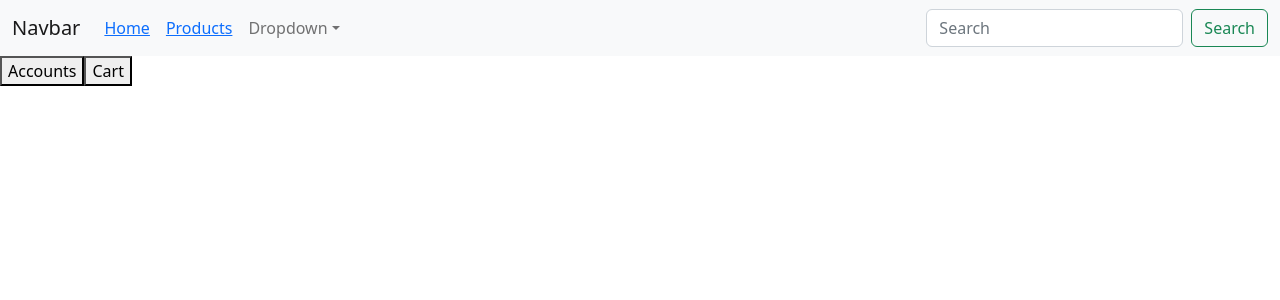
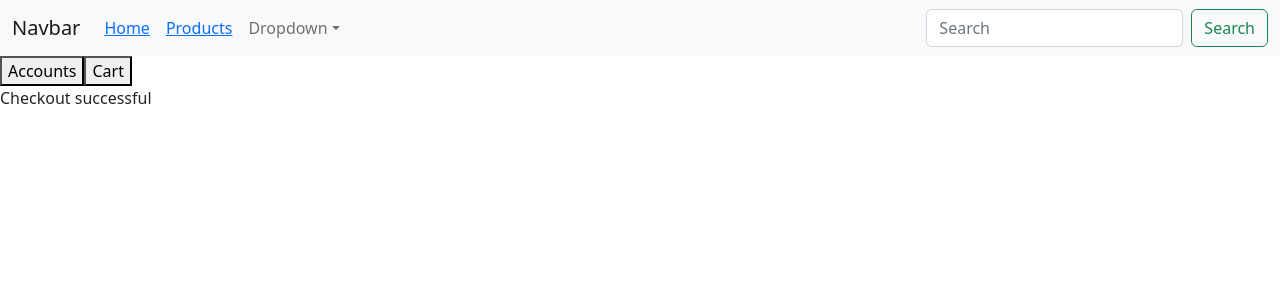
Before and after one commit to HelloRave/Project-3-React, a React (Create React App) app in the folder project-03/: page /checkout/success in a window 1280 px wide. Shown: the top 300 px of the page. Built offline with nearby package versions, Linux system fonts and the light colour scheme; no server answers.

Commit message:
Added checkout success and cancel routes

```diff
--- a/project-03/src/App.js
+++ b/project-03/src/App.js
@@ -17,6 +17,8 @@ import UserLogin from './components/UserLogin';
 import { ProductProvider } from './context/ProductContext';
 import Navbar from './components/Navbar';
 import { CartProvider } from './context/CartContext';
+import CheckoutSuccess from './components/CheckoutSuccess';
+import CheckoutCancel from './components/CheckoutCancel';
 
 function App() {
   return (
@@ -35,6 +37,8 @@ function App() {
                 <Route path='/products' element={<ProductListing />} />
                 <Route path='/products/:product_id' element={<Products />} />
                 <Route path='/cart' element={<Cart />} />
+                <Route path='/checkout/success' element={<CheckoutSuccess />} />
+                <Route path='/checkout/cancel' element={<CheckoutCancel />} />
                 <Route path='/orders' element={<Orders />} />
                 <Route path='/profile' element={<Profile />} />
                 <Route path='/register' element={<Register />} />
--- /dev/null
+++ b/project-03/src/components/CheckoutCancel.js
@@ -0,0 +1,7 @@
+import React from 'react'
+
+export default function CheckoutCancel() {
+    return (
+        <p>Checkout cancelled</p>
+    )
+}
--- /dev/null
+++ b/project-03/src/components/CheckoutSuccess.js
@@ -0,0 +1,7 @@
+import React from 'react'
+
+export default function CheckoutSuccess() {
+    return (
+        <p>Checkout successful</p>
+    )
+}
```
